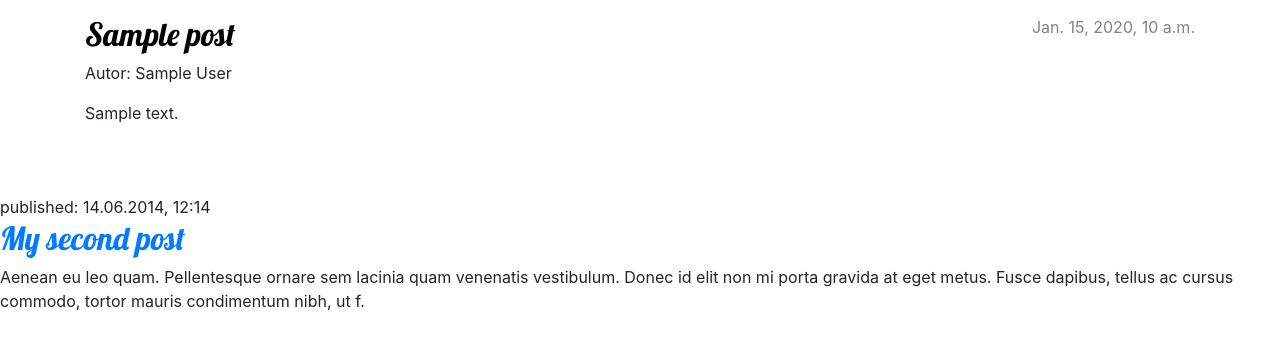
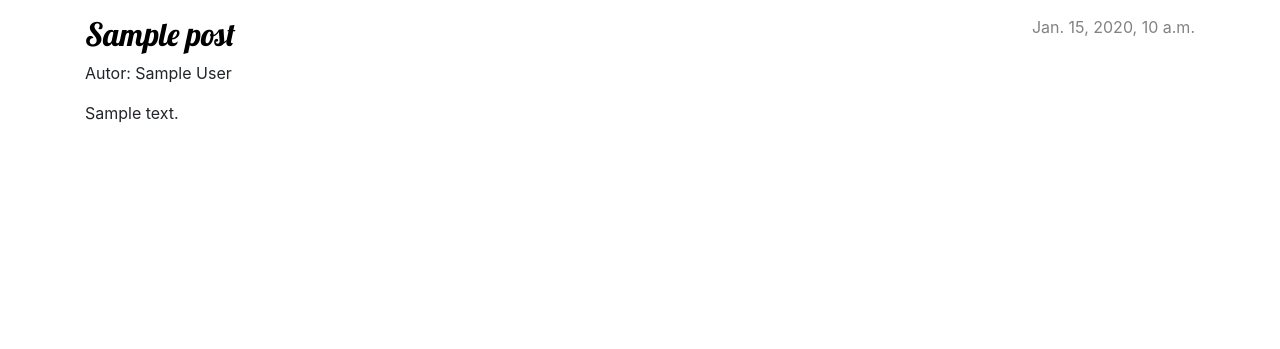
Before and after one commit to peterkunzfeld/multimedia, a Django app: template blog/templates/blog/post_list.html in a window 1280 px wide. Shown: the part 131-480 px from the top of the page. Run offline with Django 3.2, Linux system fonts and the light colour scheme; the template is opened without the code that fills it: most values are stand-ins (such as "Sample title", 1, 10 or a date in 2020).

Commit message:
diverse aufräumarbeiten, sie doku

```diff
--- /dev/null
+++ b/blog/templates/blog/base.html
@@ -0,0 +1,28 @@
+{% load static %}
+<!DOCTYPE html>
+<html>
+
+    <head>
+        <title>Ol' Bastard's Blog</title>
+        <link rel="stylesheet" href="https://cdn.jsdelivr.net/npm/bootstrap@4.5.3/dist/css/bootstrap.min.css" integrity="sha384-TX8t27EcRE3e/ihU7zmQxVncDAy5uIKz4rEkgIXeMed4M0jlfIDPvg6uqKI2xXr2" crossorigin="anonymous">
+        <link rel="stylesheet" href="{% static 'css/blog.css' %}">
+        <link href="//fonts.googleapis.com/css?family=Lobster&subset=latin,latin-ext" rel="stylesheet" type="text/css">
+    </head>
+
+    <body>
+    <header class="page-header">
+      <div class="container">
+          <h1><a href="/">Ol' Bastard's Blog</a></h1>
+      </div>
+    </header>
+    <main class="container">
+        <div class="row">
+            <div class="col">
+            {% block content %}
+            {% endblock %}
+            </div>
+        </div>
+    </main>
+</body>
+
+</html>
--- a/blog/templates/blog/post_list.html
+++ b/blog/templates/blog/post_list.html
@@ -1,43 +1,14 @@
-{% load static %}
-<!DOCTYPE html>
-<html>
+{% extends 'blog/base.html' %}
 
-    <head>
-        <title>Ol' Bastard's Blog</title>
-        <link rel="stylesheet" href="https://cdn.jsdelivr.net/npm/bootstrap@4.5.3/dist/css/bootstrap.min.css" integrity="sha384-TX8t27EcRE3e/ihU7zmQxVncDAy5uIKz4rEkgIXeMed4M0jlfIDPvg6uqKI2xXr2" crossorigin="anonymous">
-        <link rel="stylesheet" href="{% static 'css/blog.css' %}">
-        <link href="//fonts.googleapis.com/css?family=Lobster&subset=latin,latin-ext" rel="stylesheet" type="text/css">
-    </head>
-
-    <body>
-        <header class="page-header">
-            <div class="container">
-                <h1><a href="/">Ol' Bastard's Blog</a></h1>
-            </div>
-        </header>
-<main class="container">
-    <div class="row">
-        <div class="col">
+{% block content %}
     {% for post in posts %}
         <article class="post">
             <time class="date">
                 {{ post.published_date }}
             </time>
-                    <h2><a href="">{{ post.title }}</a></h2>
+            <h2><a href="{% url 'post_detail' pk=post.pk %}">{{ post.title }}</a></h2>
             <p>Autor: {{ post.author }}</p>
             <p>{{ post.text|linebreaksbr }}</p>
         </article>
     {% endfor %}
-        </div>
-    </div>
-</main>
-
-
-        <article>
-            <time>published: 14.06.2014, 12:14</time>
-            <h2><a href="">My second post</a></h2>
-            <p>Aenean eu leo quam. Pellentesque ornare sem lacinia quam venenatis vestibulum. Donec id elit non mi porta gravida at eget metus. Fusce dapibus, tellus ac cursus commodo, tortor mauris condimentum nibh, ut f.</p>
-        </article>
-
-    </body>
-</html>
+{% endblock %}
--- a/blog/urls.py
+++ b/blog/urls.py
@@ -5,4 +5,5 @@ from . import views
 
 urlpatterns = [
     path('', views.post_list, name='post_list'),
+    path('post/<int:pk>/', views.post_detail, name='post_detail'),
 ]
--- a/blog/views.py
+++ b/blog/views.py
@@ -1,4 +1,4 @@
-from django.shortcuts import render
+from django.shortcuts import render, get_object_or_404
 from django.utils import timezone
 
 from .models import Post
@@ -7,3 +7,6 @@ from .models import Post
 def post_list(request):
     posts = Post.objects.filter(published_date__lte=timezone.now()).order_by('published_date')
     return render(request, 'blog/post_list.html', {'posts' : posts})
+def post_detail(request, pk):
+    post = get_object_or_404(Post, pk=pk)
+    return render(request, 'blog/post_detail.html', {'post': post})
```
Also changed, not shown: blog/templates/blog/post_detail.html (added, +13 -0 lines). Lines whose indentation alone changed are shown as unchanged.
